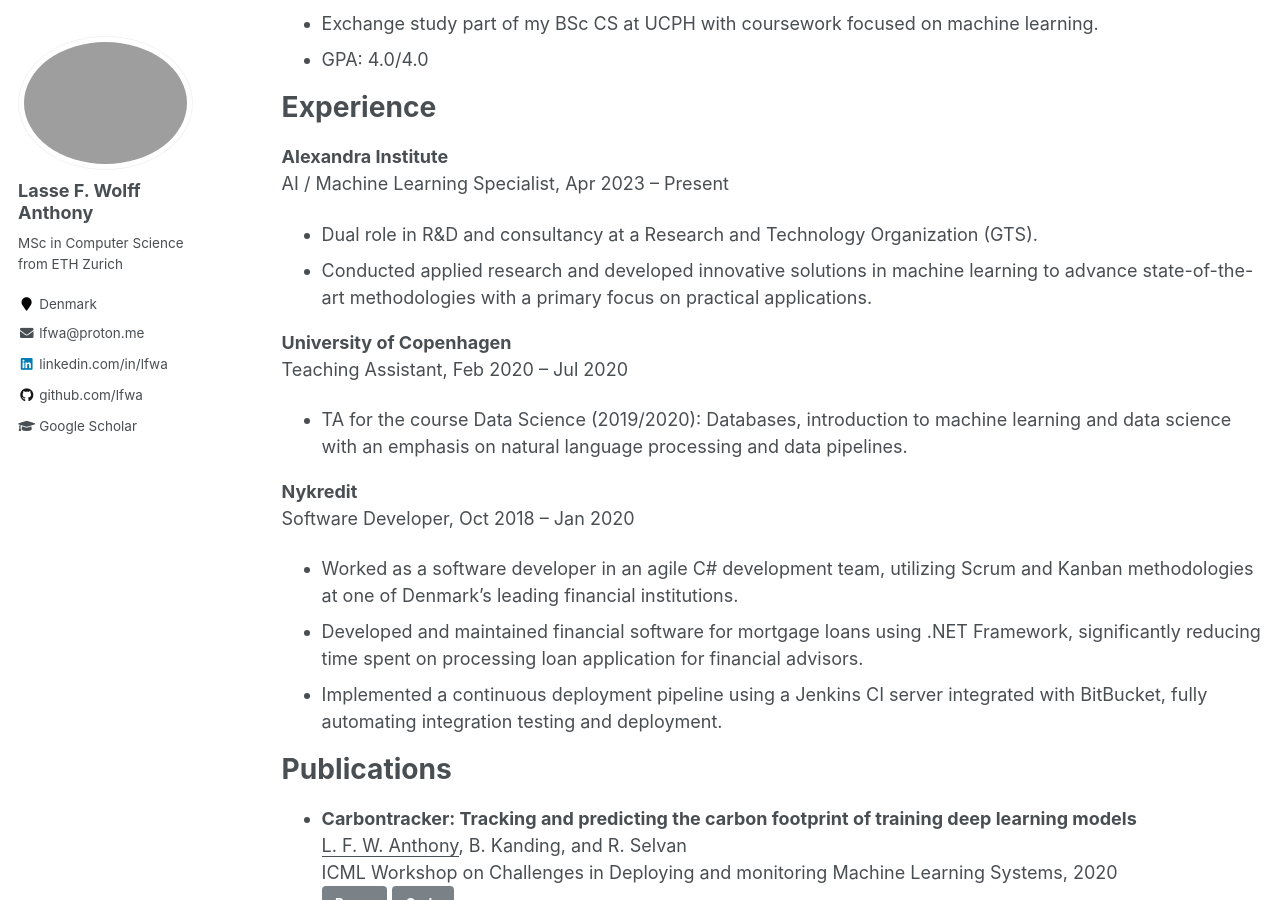
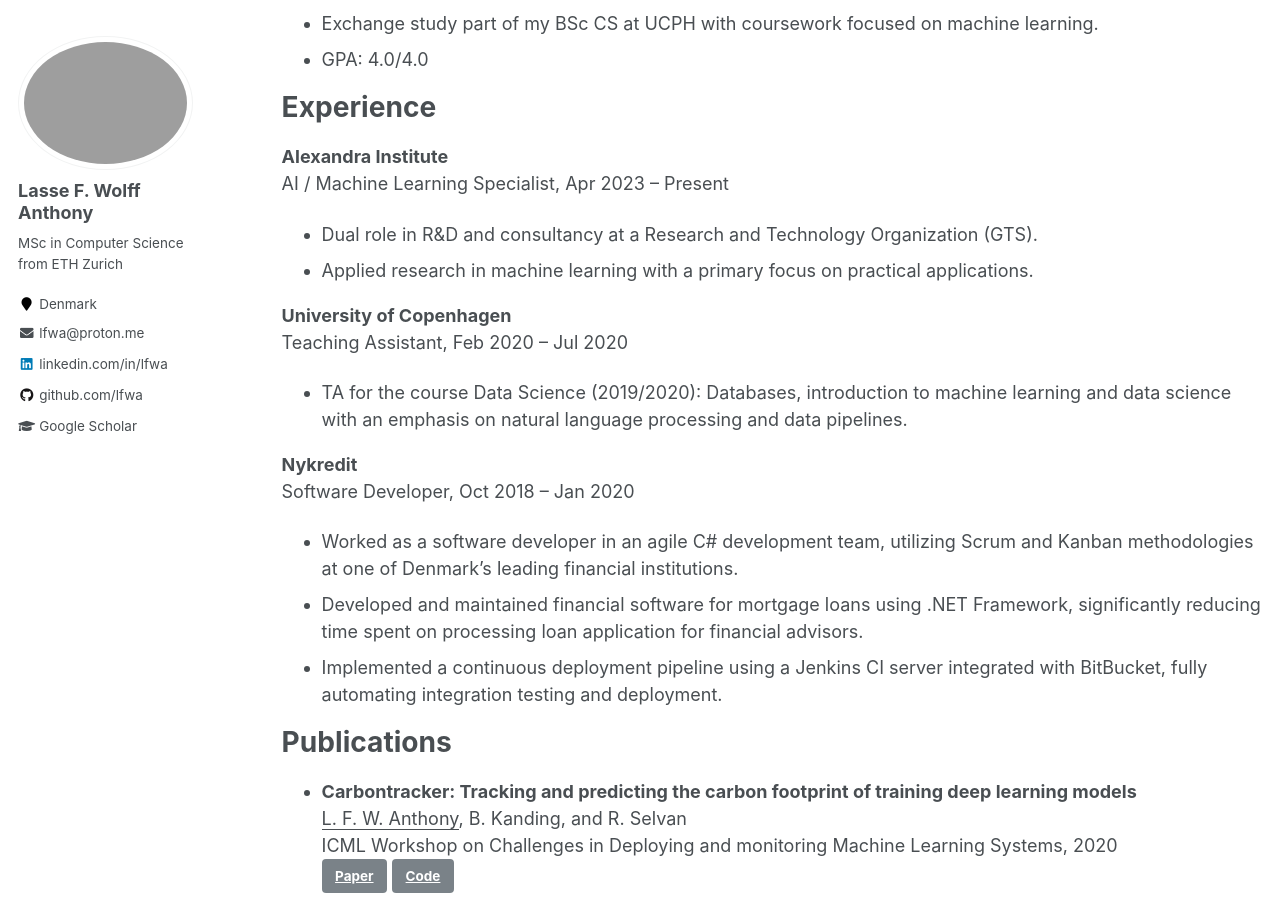
Before and after one commit to lfwa/lfwa.github.io, a Jekyll site: the page built from _pages/cv.md, in a window 1280 px wide and 900 px high, scrolled down 749 px. Built offline with Jekyll 4.4.1, drawn with Linux system fonts in a browser that asks for light colours; formulas are drawn with MathJax 3.

Commit message:
Update CV

```diff
--- a/_pages/cv.md
+++ b/_pages/cv.md
@@ -36,7 +36,7 @@ Experience
 **Alexandra Institute**\
 AI / Machine Learning Specialist, Apr 2023 &ndash; Present
 * Dual role in R&D and consultancy at a Research and Technology Organization (GTS).
-* Conducted applied research and developed innovative solutions in machine learning to advance state-of-the-art methodologies with a primary focus on practical applications.
+* Applied research in machine learning with a primary focus on practical applications.
 
 **University of Copenhagen**\
 Teaching Assistant, Feb 2020 &ndash; Jul 2020
```
